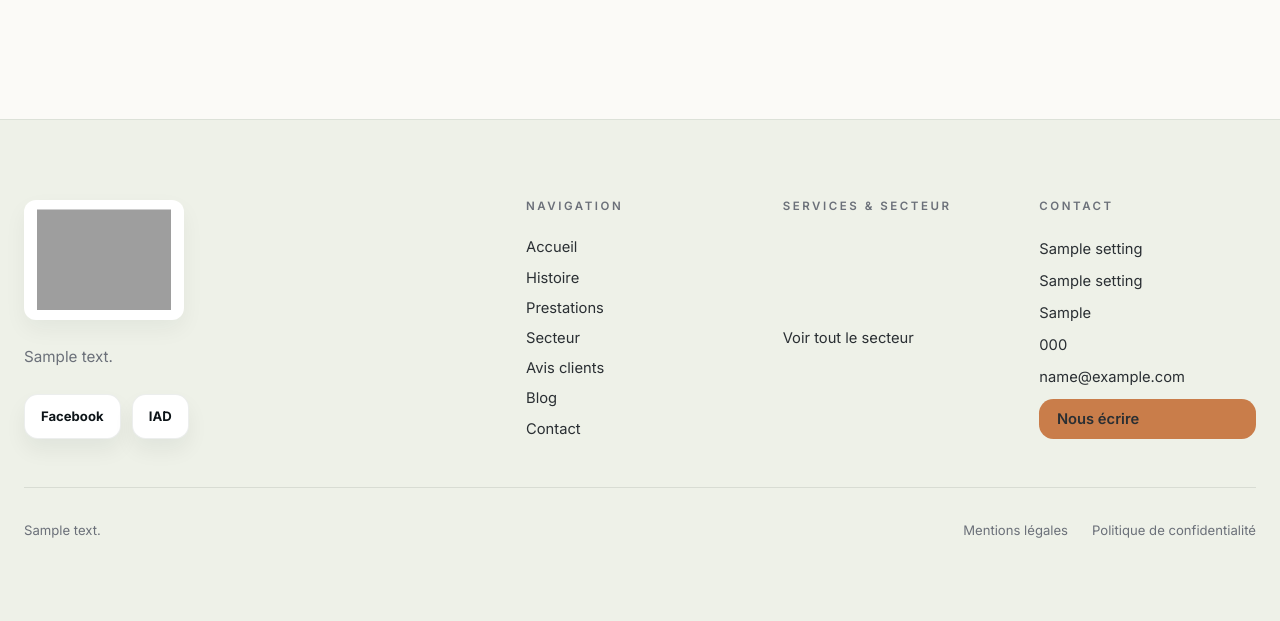
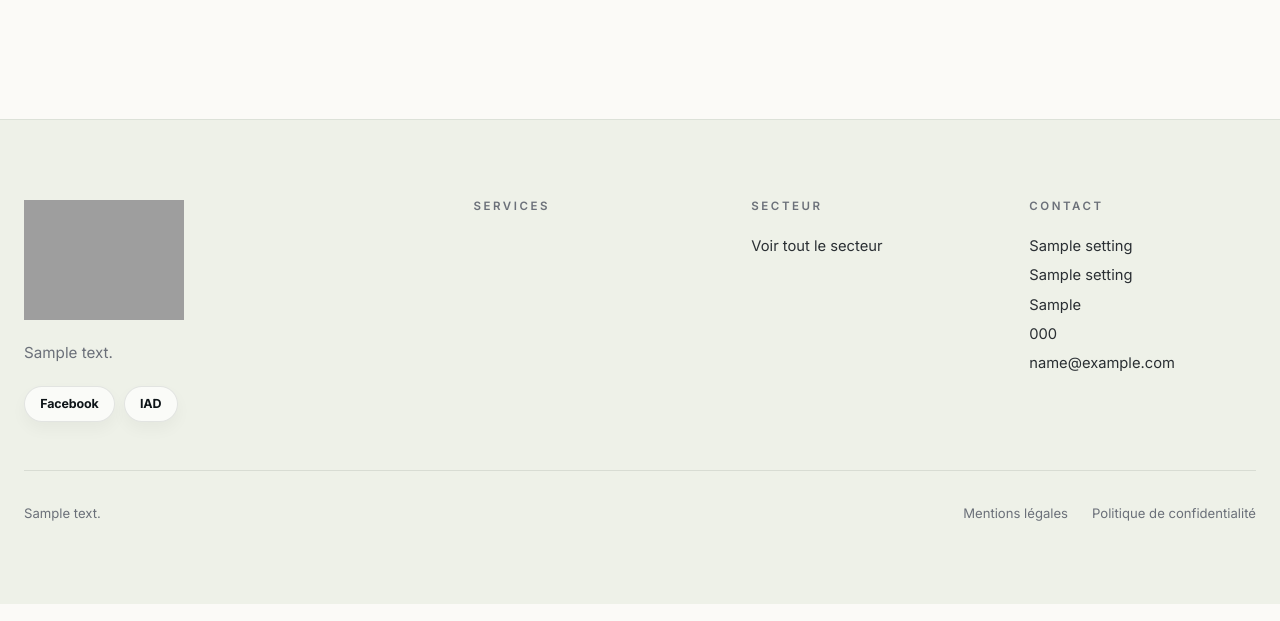
Before and after one commit to gury-mickael/immobilier-auxois-morvan, a PHP site: page /blog in a window 1280 px wide. Shown: the part 1752-2373 px from the top of the page. Run offline with PHP 8.4, Linux system fonts and the light colour scheme; the visitor is signed in with stand-in values (Sample User, id 1); tables that the repository leaves empty hold one stand-in row (values such as "Sample post"); grey boxes are pictures that could not be loaded.

Commit message:
fix(footer): allège logo boutons et colonnes

```diff
--- a/ovh/app/views.php
+++ b/ovh/app/views.php
@@ -1875,20 +1875,7 @@
             <p class="eyebrow">Contact</p>
             <a href="<?= cms_h('tel:' . preg_replace('/\s+/', '', (string) $settings['phone'])) ?>"><?= cms_h((string) $settings['phone']) ?></a>
             <a href="<?= cms_h('mailto:' . (string) $settings['email']) ?>"><?= cms_h((string) $settings['email']) ?></a>
-            <a class="footer-button" href="<?= cms_h(cms_url('/contact')) ?>">Nous contacter</a>
-          </div>
-          <details class="footer-accordion">
-            <summary>Navigation</summary>
-            <div class="footer-accordion-content">
-              <a href="<?= cms_h(cms_url('/')) ?>">Accueil</a>
-              <a href="<?= cms_h(cms_url('/histoire')) ?>">Histoire</a>
-              <a href="<?= cms_h(cms_url('/prestations')) ?>">Prestations</a>
-              <a href="<?= cms_h(cms_url('/secteur')) ?>">Secteur</a>
-              <a href="<?= cms_h(cms_url('/avis')) ?>">Avis clients</a>
-              <a href="<?= cms_h(cms_url('/blog')) ?>">Blog</a>
-              <a href="<?= cms_h(cms_url('/contact')) ?>">Contact</a>
-            </div>
-          </details>
+          </div>
           <details class="footer-accordion">
             <summary>Prestations</summary>
             <div class="footer-accordion-content">
@@ -1917,20 +1904,13 @@
           </div>
           <div class="footer-columns">
             <div>
-              <h3>Navigation</h3>
-              <a href="<?= cms_h(cms_url('/')) ?>">Accueil</a>
-              <a href="<?= cms_h(cms_url('/histoire')) ?>">Histoire</a>
-              <a href="<?= cms_h(cms_url('/prestations')) ?>">Prestations</a>
-              <a href="<?= cms_h(cms_url('/secteur')) ?>">Secteur</a>
-              <a href="<?= cms_h(cms_url('/avis')) ?>">Avis clients</a>
-              <a href="<?= cms_h(cms_url('/blog')) ?>">Blog</a>
-              <a href="<?= cms_h(cms_url('/contact')) ?>">Contact</a>
-            </div>
-            <div>
-              <h3>Services & secteur</h3>
+              <h3>Services</h3>
               <?php foreach ($services as $service): ?>
                 <a href="<?= cms_h(cms_url((string) $service['href'])) ?>"><?= cms_h((string) $service['title']) ?></a>
               <?php endforeach; ?>
+            </div>
+            <div>
+              <h3>Secteur</h3>
               <?php foreach (array_slice($areas, 0, 4) as $area): ?>
                 <span><?= cms_h((string) $area) ?></span>
               <?php endforeach; ?>
@@ -1943,7 +1923,6 @@
               <span><?= cms_h((string) $settings['main_city']) ?></span>
               <a href="<?= cms_h('tel:' . preg_replace('/\s+/', '', (string) $settings['phone'])) ?>"><?= cms_h((string) $settings['phone']) ?></a>
               <a href="<?= cms_h('mailto:' . (string) $settings['email']) ?>"><?= cms_h((string) $settings['email']) ?></a>
-              <a class="footer-button" href="<?= cms_h(cms_url('/contact')) ?>">Nous écrire</a>
             </div>
           </div>
         </div>
--- a/ovh/assets/site.css
+++ b/ovh/assets/site.css
@@ -1163,8 +1163,9 @@
 @media (min-width: 1024px) {
     .footer-desktop-grid {
         display: grid;
-        gap: 4rem;
-        grid-template-columns: 1.2fr 2fr;
+        gap: clamp(3rem, 6vw, 5rem);
+        grid-template-columns: minmax(16rem, 1fr) minmax(28rem, 2.1fr);
+        align-items: start;
     }
 }
 
@@ -1174,11 +1175,11 @@
 }
 .footer-logo {
     width: 160px;
-    background: white;
-    padding: 0.6rem 0.8rem;
-    border-radius: 0.75rem;
+    background: transparent;
+    padding: 0;
+    border-radius: 0;
     align-self: start;
-    box-shadow: 0 0.6rem 1.4rem rgba(20, 37, 35, 0.05);
+    box-shadow: none;
 }
 .footer-copy {
     max-width: 28rem;
@@ -1190,27 +1191,29 @@
 .footer-socials {
     display: flex;
     flex-wrap: wrap;
-    gap: 0.7rem;
+    gap: 0.55rem;
 }
 .footer-socials a {
     display: inline-flex;
     align-items: center;
     justify-content: center;
-    min-height: 2.45rem;
-    padding: 0.55rem 1rem;
-    border-radius: 0.85rem;
+    min-height: 2.15rem;
+    padding: 0.45rem 0.95rem;
+    border-radius: 999px;
+    background: rgba(255, 255, 255, 0.68);
+    color: var(--color-ink-strong);
+    border: 1px solid rgba(20, 37, 35, 0.1);
+    font-size: 0.78rem;
+    font-weight: 700;
+    letter-spacing: -0.01em;
+    box-shadow: 0 0.45rem 1rem rgba(20, 37, 35, 0.04);
+    transition: background 180ms ease, color 180ms ease, border-color 180ms ease, box-shadow 180ms ease;
+}
+.footer-socials a:hover {
     background: white;
-    color: var(--color-ink-strong);
-    border: 1px solid rgba(20, 37, 35, 0.08);
-    font-size: 0.82rem;
-    font-weight: 700;
-    box-shadow: 0 0.7rem 1.3rem rgba(20, 37, 35, 0.06);
-    transition: transform 180ms ease, color 180ms ease, border-color 180ms ease;
-}
-.footer-socials a:hover {
     color: var(--color-accent-strong);
     border-color: rgba(36, 98, 78, 0.22);
-    transform: translateY(-1px);
+    box-shadow: 0 0.55rem 1.1rem rgba(20, 37, 35, 0.06);
 }
 
 .footer-contact-card {
@@ -1301,7 +1304,7 @@
 
 .footer-columns {
     display: grid;
-    gap: 2.5rem;
+    gap: clamp(2rem, 4vw, 3.5rem);
 }
 @media (min-width: 768px) {
     .footer-columns { grid-template-columns: repeat(3, 1fr); }
@@ -1317,9 +1320,9 @@
     text-transform: uppercase;
     letter-spacing: 0.22em;
     font-weight: 600;
-    margin-bottom: 1rem;
-}
-.footer-columns div { display: grid; gap: 0.6rem; }
+    margin-bottom: 0.95rem;
+}
+.footer-columns div { display: grid; align-content: start; gap: 0.55rem; }
 .footer-columns a, .footer-columns span {
     color: var(--color-ink);
     font-size: 0.92rem;
```
